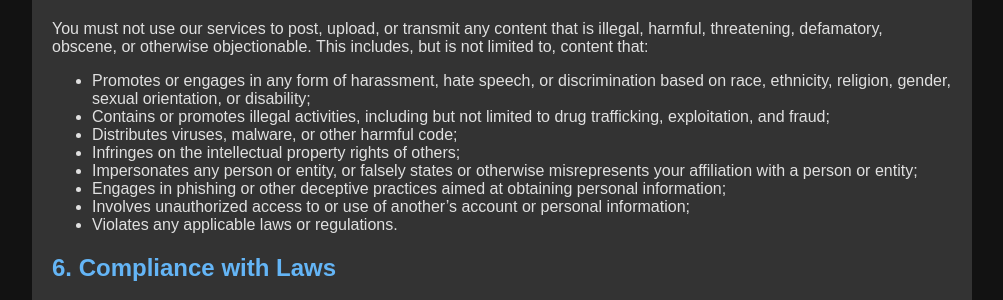
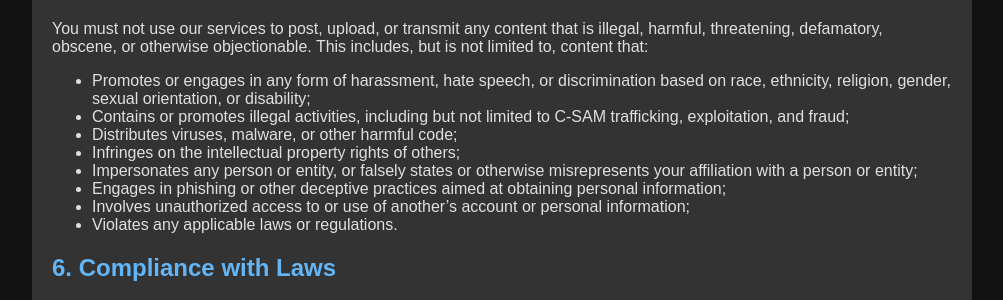
Before and after one commit to RayWZW/testchatapp, a Flask app: page /tos in a window 1280 px wide. Shown: the part 709-1009 px from the top of the page, without its empty margins (138-1141 px from the left). Run offline with Flask 3, Linux system fonts and the light colour scheme.

Commit message:
updated rules

```diff
--- a/templates/tos.html
+++ b/templates/tos.html
@@ -58,7 +58,7 @@
         <p>You must not use our services to post, upload, or transmit any content that is illegal, harmful, threatening, defamatory, obscene, or otherwise objectionable. This includes, but is not limited to, content that:</p>
         <ul>
             <li>Promotes or engages in any form of harassment, hate speech, or discrimination based on race, ethnicity, religion, gender, sexual orientation, or disability;</li>
-            <li>Contains or promotes illegal activities, including but not limited to drug trafficking, exploitation, and fraud;</li>
+            <li>Contains or promotes illegal activities, including but not limited to C-SAM trafficking, exploitation, and fraud;</li>
             <li>Distributes viruses, malware, or other harmful code;</li>
             <li>Infringes on the intellectual property rights of others;</li>
             <li>Impersonates any person or entity, or falsely states or otherwise misrepresents your affiliation with a person or entity;</li>
```
